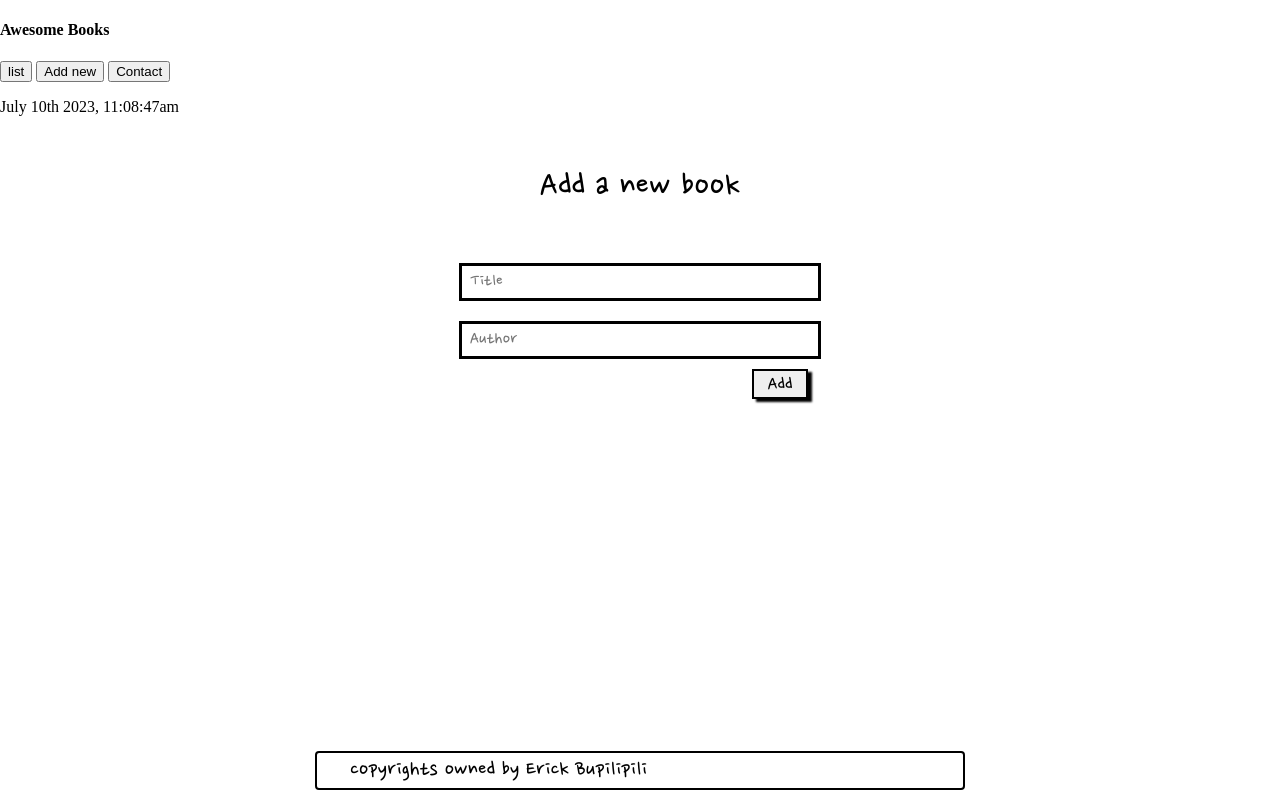
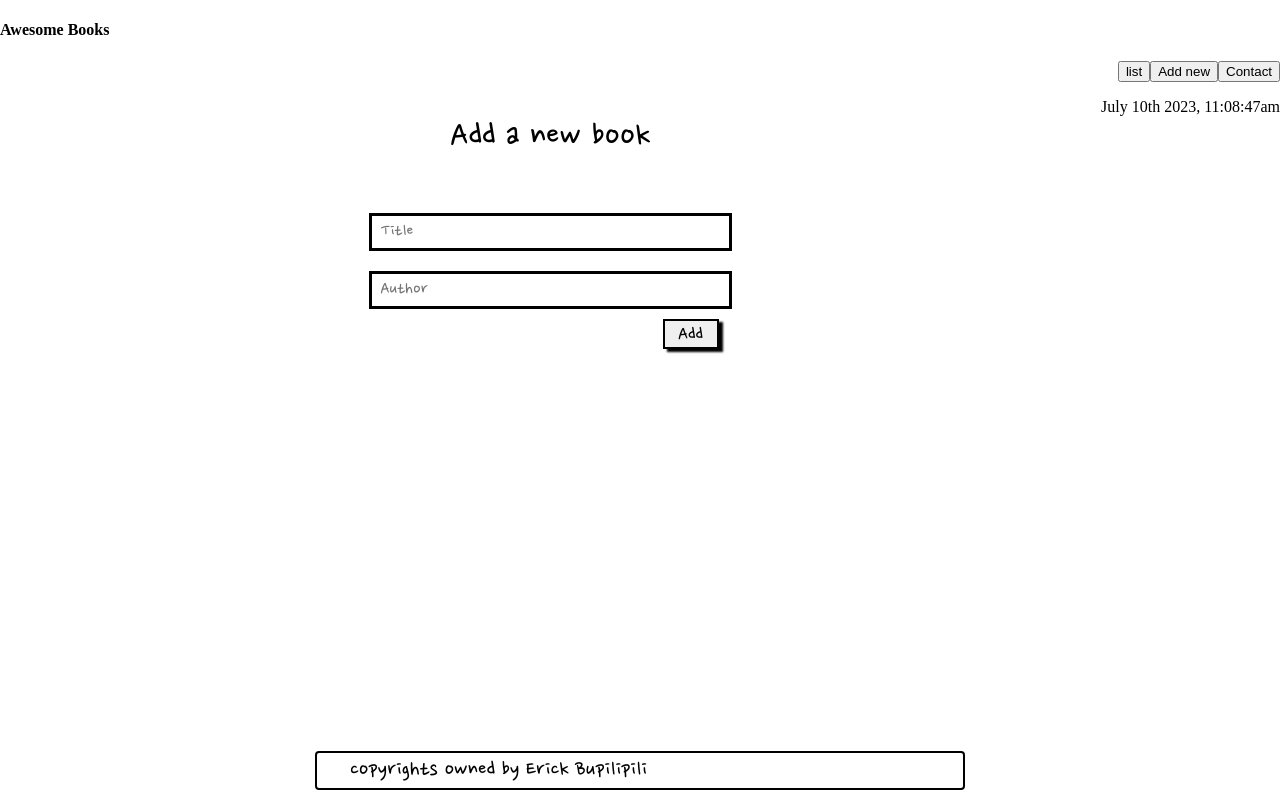
Before and after one commit to Bupilipili/Awesome-Books, a plain HTML site: page index.html in a window 1280 px wide. Drawn offline with Linux system fonts and the light colour scheme.

Commit message:
Update style.css

```diff
--- a/style.css
+++ b/style.css
@@ -182,3 +182,13 @@ body {
   font-weight: 500;
   font-family: 'Nanum Pen Script', Arial, Helvetica, sans-serif;
 }
+
+.nav-link-div {
+  display: flex;
+  align-items: center;
+  justify-content: flex-end;
+}
+
+.date-container {
+  float: right;
+}
```
